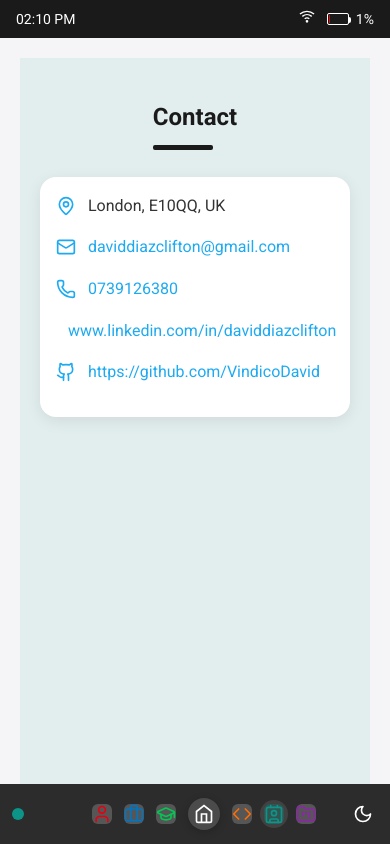
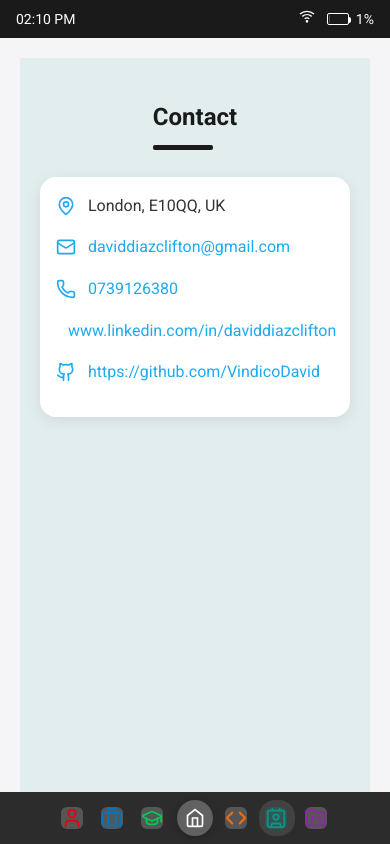
Before and after one commit to daviddc5/DavidDiazClifton, a React (Create React App) app in the folder david-portfolio/: page /contact in a window 390 px wide. Built offline with nearby package versions, Linux system fonts and the light colour scheme.

Commit message:
add mobile responsivity

```diff
--- a/david-portfolio/src/styles/NintendoSwitch.css
+++ b/david-portfolio/src/styles/NintendoSwitch.css
@@ -1322,3 +1322,169 @@ body {
     height: 180px;
   }
 }
+/* Navbar Mobile Fix */
+
+/* ====== NAVBAR VISIBILITY FIXES ====== */
+
+/* Ensure navbar is always visible on mobile */
+@media (max-width: 768px) {
+  /* Fix center container positioning */
+  .navbar-center {
+    position: relative;
+    left: auto;
+    transform: none;
+    display: flex;
+    justify-content: center;
+    width: 100%;
+    z-index: 5;
+  }
+
+  /* Make navigation container adapt to available space */
+  .navbar-navigation-container {
+    max-width: 100%;
+    width: 100%;
+    justify-content: center;
+    padding: 0 5px;
+    gap: 6px;
+  }
+
+  /* Fix navigation halves to be more compact */
+  .navbar-navigation-half {
+    gap: 4px;
+  }
+
+  /* Make home button more prominent */
+  .home-button {
+    background-color: rgba(255, 255, 255, 0.25);
+    min-width: 40px;
+    min-height: 40px;
+    margin: 0 4px;
+  }
+
+  /* Fix navbar buttons spacing */
+  .navbar-nav-button {
+    padding: 6px;
+    min-width: 36px;
+    min-height: 36px;
+  }
+
+  /* Adjust spacing for placeholders */
+  .nav-placeholder {
+    display: none; /* Hide placeholders on mobile */
+  }
+
+  /* Fix nav bar overall */
+  .nav-bar {
+    min-height: 56px;
+    padding: 8px;
+    display: flex;
+    justify-content: space-between;
+    align-items: center;
+  }
+
+  /* Section indicator simplification */
+  .section-indicator {
+    flex-shrink: 0;
+    max-width: 50px;
+  }
+
+  .section-indicator span {
+    max-width: 80px;
+    overflow: hidden;
+    text-overflow: ellipsis;
+    white-space: nowrap;
+  }
+}
+
+/* Further optimizations for very small screens */
+@media (max-width: 480px) {
+  /* Navbar center takes less space */
+  .navbar-center {
+    width: 80%;
+  }
+
+  /* Extra compact navigation */
+  .navbar-navigation-container {
+    gap: 2px;
+  }
+
+  /* Smaller home button */
+  .home-button {
+    min-width: 36px;
+    min-height: 36px;
+  }
+
+  /* Smaller icons but still tappable */
+  .navbar-nav-icon {
+    width: 22px;
+    height: 22px;
+  }
+
+  /* Hide indicator text completely */
+  .section-indicator span {
+    display: none;
+  }
+
+  /* Adjust the height of the navbar */
+  .nav-bar {
+    min-height: 50px;
+  }
+}
+
+/* Smallest screens require even more compact layout */
+@media (max-width: 375px) {
+  .navbar-center {
+    width: 90%;
+  }
+
+  .navbar-navigation-container {
+    gap: 1px;
+    padding: 0 2px;
+  }
+
+  .home-button {
+    min-width: 32px;
+    min-height: 32px;
+    margin: 0 2px;
+  }
+
+  .navbar-nav-button {
+    min-width: 32px;
+    min-height: 32px;
+    padding: 4px;
+  }
+
+  .navbar-nav-icon {
+    width: 20px;
+    height: 20px;
+  }
+
+  .nav-bar {
+    min-height: 46px;
+    padding: 6px 4px;
+  }
+}
+
+/* Alternative layout for when absolute positioning fails */
+@media (max-width: 768px) {
+  /* Create a fallback flex layout */
+  .nav-bar {
+    display: flex;
+    flex-direction: row;
+    justify-content: center;
+    align-items: center;
+    position: relative;
+  }
+
+  /* Position controls and indicator to the sides */
+  .section-indicator {
+    position: absolute;
+    left: 10px;
+  }
+
+  .controls,
+  .theme-toggle {
+    position: absolute;
+    right: 10px;
+  }
+}
```
